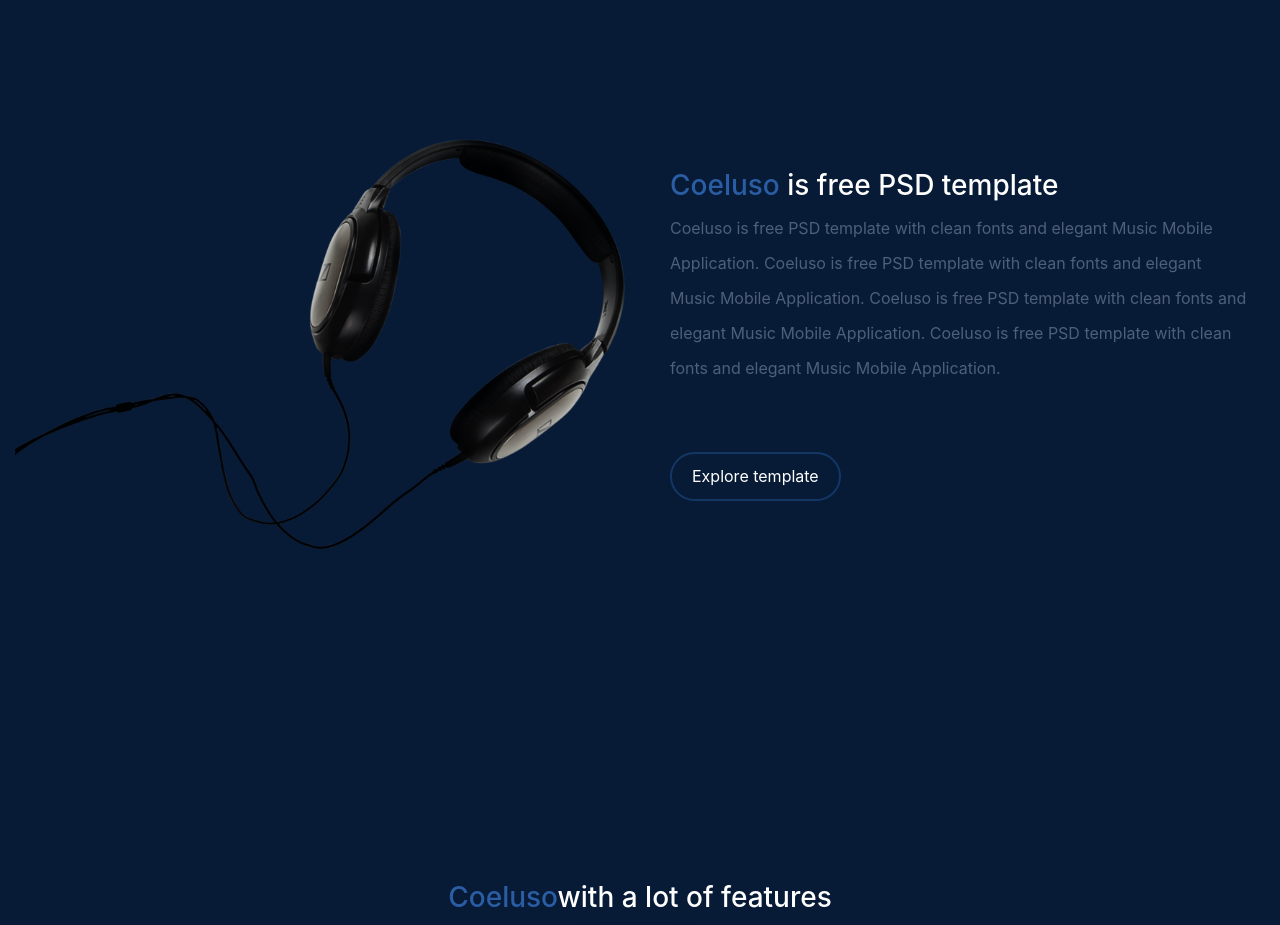
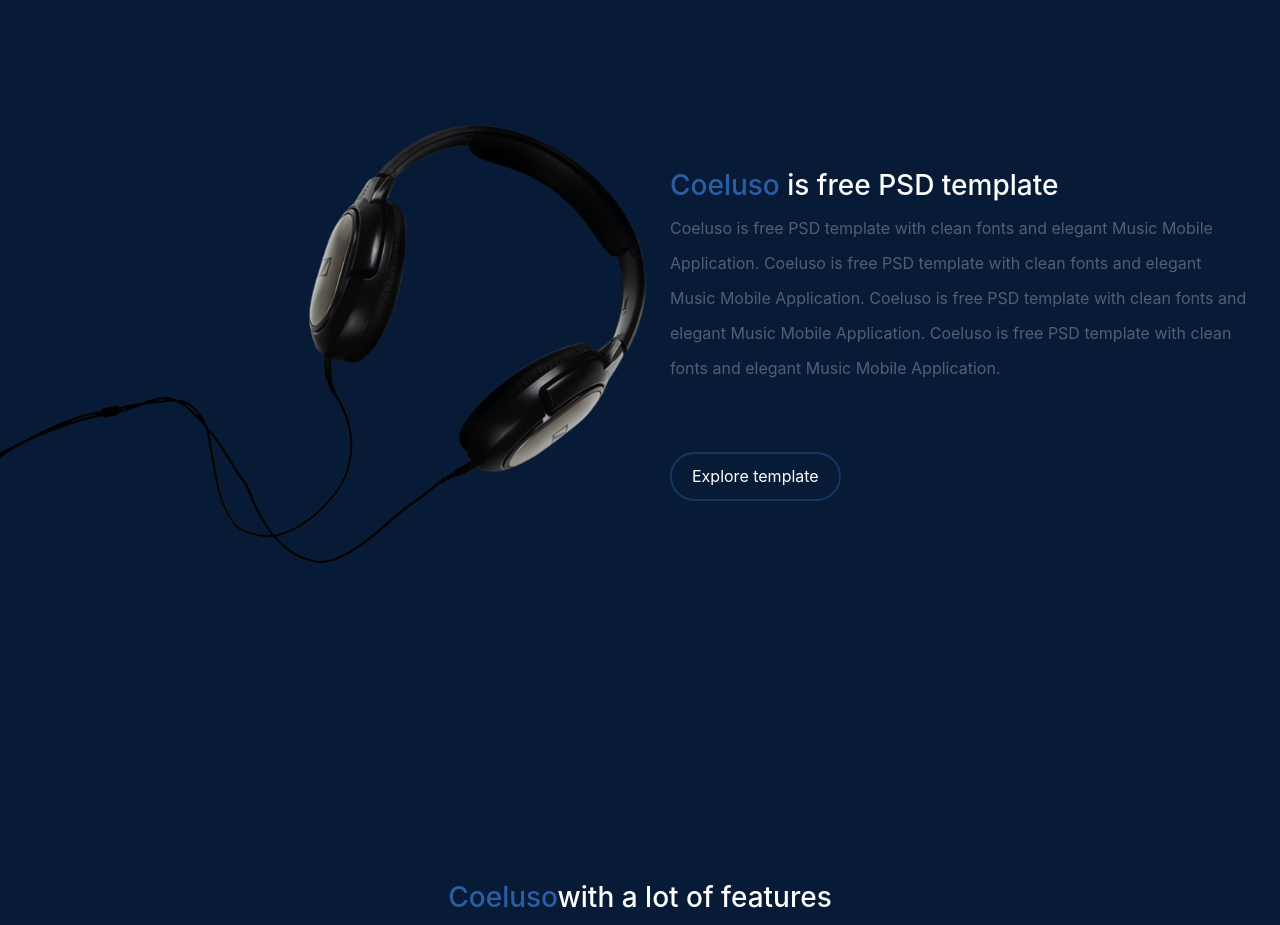
Before and after one commit to kingsman900/music, a plain HTML site: page index.html in a window 1280 px wide. Shown: the part 1340-2265 px from the top of the page. Drawn offline with Linux system fonts and the light colour scheme.

Commit message:
Update style.css

```diff
--- a/css/style.css
+++ b/css/style.css
@@ -112,6 +112,9 @@ p{
 .btn2{
     float: left;
 }
+.image-fluid.hed{
+    transform: scale(1.07)
+}
 /*=====[Feature]=====*/
 .feature{
     text-align: left;
```
